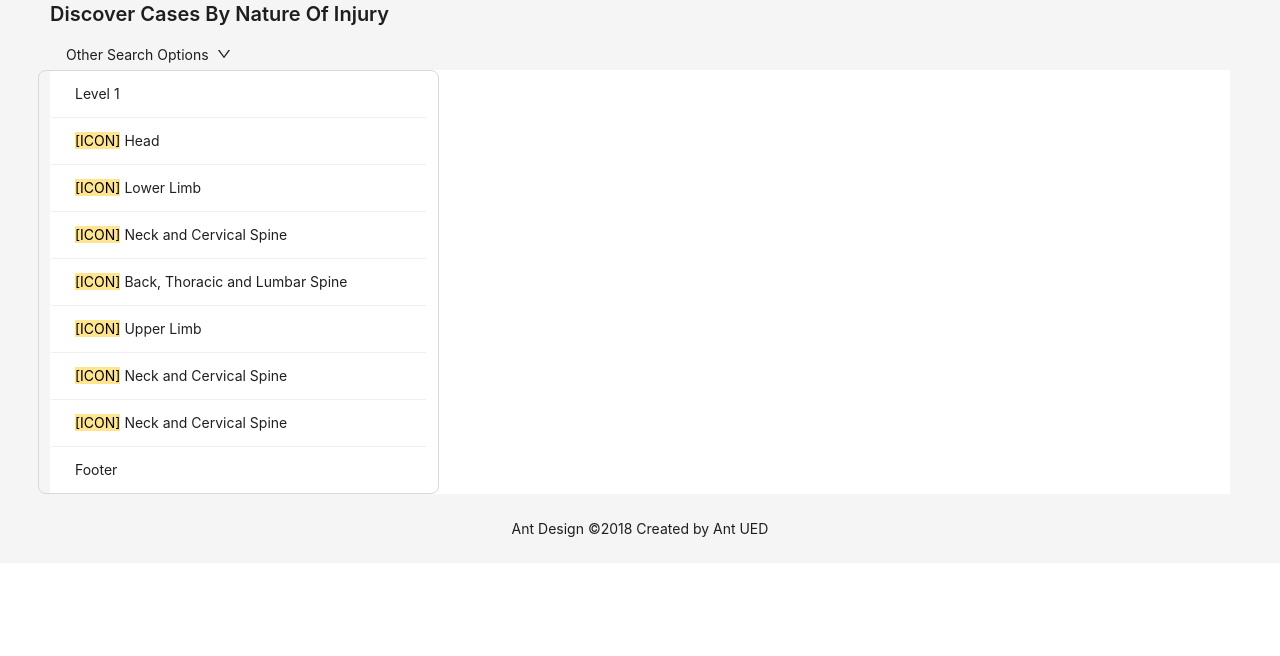
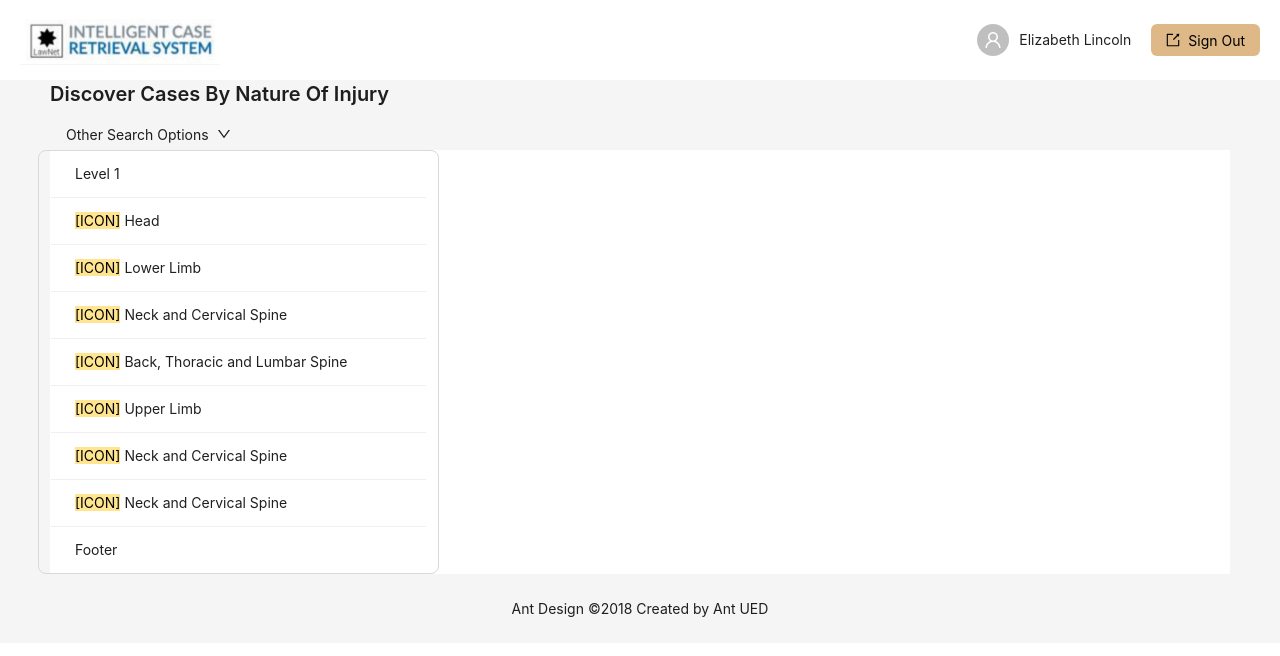
Before and after one commit to duky3k/searchEngine, a React (Create React App) app: page / in a window 1280 px wide. Shown: the top 656 px of the page. Built offline with nearby package versions, Linux system fonts and the light colour scheme.

Commit message:
changed ui header

```diff
--- a/src/components/body/Body.jsx
+++ b/src/components/body/Body.jsx
@@ -10,7 +10,8 @@ import { DownOutlined, UpOutlined, LogoutOutlined } from "@ant-design/icons";
 import { useEffect, useRef, useState } from "react";
 import { SearchBar } from "./SearchBar/SearchBar";
 import { SearchResultsList } from "./SearchBar/SearchResultList";
-const { Header, Content, Footer } = Layout;
+import Header from "../header/Header";
+const { Content, Footer } = Layout;
 
 const App = () => {
   const options = [
@@ -185,6 +186,7 @@ const App = () => {
           </Button>
         </div>
       </Header> */}
+      <Header/>
       <Content
         style={{
           padding: "0 50px",
--- /dev/null
+++ b/src/components/header/Header.css
@@ -0,0 +1,37 @@
+.header {
+  display: flex;
+  justify-content: space-between;
+  align-items: center;
+  background-color: white;
+  height: 80px;
+  padding: 0 20px;
+}
+
+.logo {
+  width: 200px;
+}
+
+.logo img {
+  width: 100%;
+  height: auto;
+}
+
+.user-info {
+    display: flex;
+    align-items: center;
+  }
+
+  .user-avatar {
+    margin-right: 10px;
+  }
+
+
+.logout-button {
+  background-color: burlywood;
+  border: none;
+  margin-left: 20px;
+}
+
+.logout-button span {
+  color: black;
+}
--- a/src/components/header/Header.jsx
+++ b/src/components/header/Header.jsx
@@ -1,24 +1,27 @@
 import React from 'react';
-import { Menu, Button } from 'antd';
-import { LogoutOutlined } from '@ant-design/icons';
+import { Button, Avatar, Typography } from 'antd';
+import { ExportOutlined, UserOutlined } from '@ant-design/icons';
+import logo from './logo.png';
+import './Header.css';
+
+const { Text } = Typography;
 
 const Header = () => {
   return (
-    <div>
-      <div className="demo-logo" />
-      <Menu
-        theme="dark"
-        mode="horizontal"
-        defaultSelectedKeys={['1']}
-      >
-        <Menu.Item key="1">Home</Menu.Item>
-        <Menu.Item key="2">About</Menu.Item>
-        <Menu.Item key="3">Services</Menu.Item>
-        <Menu.Item key="4">Contact</Menu.Item>
-      </Menu>
-      <div style={{ display: 'flex', alignItems: 'center' }}>
-        <Button type="text" danger icon={<LogoutOutlined />}>
-          Sign Out
+    <div className="header">
+      <div className="logo">
+        <img src={logo} alt="Logo" />
+      </div>
+      <div className="user-info">
+      <Avatar className="user-avatar" icon={<UserOutlined />} />
+        <Text className="username">Elizabeth Lincoln</Text>
+
+        <Button
+          type="text"
+          icon={<ExportOutlined />}
+          className="logout-button"
+        >
+          <span>Sign Out</span>
         </Button>
       </div>
     </div>
```
Also changed, not shown: src/components/header/logo.png (added).
